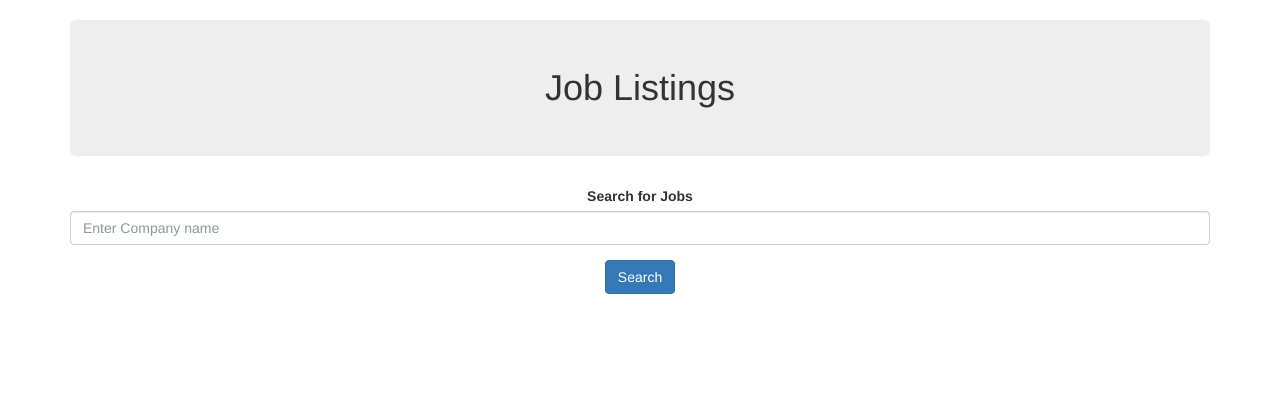
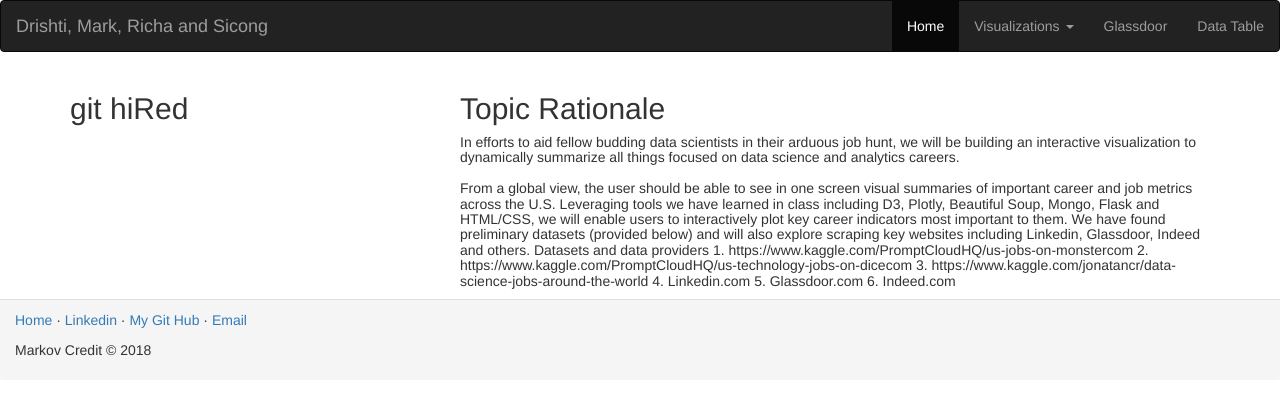
Before and after one commit to MarkovCredit/UCI_DRSM_Project2, a Flask app: page / in a window 1280 px wide. Shown: the top 395 px of the page. Run offline with Flask 2, Linux system fonts and the light colour scheme; data that the repository does not hold is empty; some libraries are stand-ins or nearby versions.

Commit message:
added new app.py and html(s)

```diff
--- a/app.py
+++ b/app.py
@@ -24,7 +24,7 @@ db = client.jobs_db
 def index():
     # Store the job listings collection in a list
     # Return the template with the jobs list passed in
-    return render_template('index.html')
+    return render_template('index_landing.html')
 
 # Set route
 @app.route('/jobs')
@@ -39,38 +39,20 @@ def jobs():
     return json_data
 
 
-# @app.route('/test')
-# def jobs():
-#      return render_template('index2.html')
+@app.route('/table')
+def landing():
+     return render_template('index.html')
 
-# @app.route("/metadata/<sample>")
-# def sample_metadata(sample):
-#     """Return the MetaData for a given sample."""
-#     sel = [
-#         Samples_Metadata.sample,
-#         Samples_Metadata.ETHNICITY,
-#         Samples_Metadata.GENDER,
-#         Samples_Metadata.AGE,
-#         Samples_Metadata.LOCATION,
-#         Samples_Metadata.BBTYPE,
-#         Samples_Metadata.WFREQ,
-#     ]
 
-#     results = db.session.query(*sel).filter(Samples_Metadata.sample == sample).all()
+@app.route('/map')
+def map():
+     return render_template('index_map.html')
 
-#     # Create a dictionary entry for each row of metadata information
-#     sample_metadata = {}
-#     for result in results:
-#         sample_metadata["sample"] = result[0]
-#         sample_metadata["ETHNICITY"] = result[1]
-#         sample_metadata["GENDER"] = result[2]
-#         sample_metadata["AGE"] = result[3]
-#         sample_metadata["LOCATION"] = result[4]
-#         sample_metadata["BBTYPE"] = result[5]
-#         sample_metadata["WFREQ"] = result[6]
 
-#     print(sample_metadata)
-#     return jsonify(sample_metadata)
+@app.route('/charts')
+def charts():
+     return render_template('index_charts.html')
+
 
 if __name__ == "__main__":
     app.run(debug=True)
--- a/templates/index.html
+++ b/templates/index.html
@@ -15,6 +15,32 @@
 </head>
 
 <body>
+  <nav class="navbar navbar-inverse">
+        <div class="container-fluid">
+          <div class="navbar-header">
+            <a class="navbar-brand" href="http://127.0.0.1:5000">Drishti, Mark, Richa and Sicong</a>
+          </div>
+          <ul class="nav navbar-nav navbar-right">
+            <li class="active"><a href="http://127.0.0.1:5000">Home</a></li>
+            <li class="dropdown">
+                    <a class="dropdown-toggle" data-toggle="dropdown" href="#">Visualizations
+                    <span class="caret"></span></a>
+                    <ul class="dropdown-menu">
+
+                      <li><a href="http://127.0.0.1:5000/map">Map</a></li>
+                      <li><a href="http://127.0.0.1:5000/charts">Charts</a></li>
+
+                    </ul>
+                  </li>
+            <li><a href="https://goo.gl/t97dU2" target="_blank">Glassdoor</a></li>
+            <li><a href="http://127.0.0.1:5000/table">Data Table</a></li>
+          </ul>
+          <ul class="nav navbar-nav navbar-right">
+            <!-- <li><a href="https://www.amazon.com/s?k=free&ref=nb_sb_noss_2"><span class="glyphicon glyphicon-user"></span> Sign Up For Free Amazon packages!</a></li> -->
+
+          </ul>
+        </div>
+      </nav>
   <div class="container text-center">
     <h1 class="jumbotron">Job Listings</h1>
     <div>
--- /dev/null
+++ b/templates/index_landing.html
@@ -0,0 +1,173 @@
+<!DOCTYPE html>
+<html lang="en">
+<head>
+  <title>Find Jobs, Git Hired</title>
+  <meta charset="utf-8">
+  <meta name="viewport" content="width=device-width, initial-scale=1">
+  <link rel="stylesheet" href="https://maxcdn.bootstrapcdn.com/bootstrap/3.3.7/css/bootstrap.min.css">
+  <link rel="stylesheet" href="footer-distributed-with-contact-form.css">
+  <script src="https://ajax.googleapis.com/ajax/libs/jquery/3.3.1/jquery.min.js"></script>
+  <script src="https://maxcdn.bootstrapcdn.com/bootstrap/3.3.7/js/bootstrap.min.js"></script>
+
+  <!---->
+  <style>
+  .fakeimg {
+      height: 200px;
+      background: #aaa;
+  }
+  </style>
+</head>
+<body>
+
+<!-- <div class="jumbotron text-center" style="margin-bottom:0">
+  <h1>Data Viz and Bootstrap</h1>
+</div> -->
+
+
+
+<nav class="navbar navbar-inverse">
+        <div class="container-fluid">
+          <div class="navbar-header">
+            <a class="navbar-brand" href="http://127.0.0.1:5000">Drishti, Mark, Richa and Sicong</a>
+          </div>
+          <ul class="nav navbar-nav navbar-right">
+            <li class="active"><a href="http://127.0.0.1:5000">Home</a></li>
+            <li class="dropdown">
+                    <a class="dropdown-toggle" data-toggle="dropdown" href="#">Visualizations
+                    <span class="caret"></span></a>
+                    <ul class="dropdown-menu">
+
+                      <li><a href="http://127.0.0.1:5000/map">Map</a></li>
+                      <li><a href="http://127.0.0.1:5000/charts">Charts</a></li>
+
+                    </ul>
+                  </li>
+            <li><a href="https://goo.gl/t97dU2" target="_blank">Glassdoor</a></li>
+            <li><a href="http://127.0.0.1:5000/table">Data Table</a></li>
+          </ul>
+          <ul class="nav navbar-nav navbar-right">
+            <!-- <li><a href="https://www.amazon.com/s?k=free&ref=nb_sb_noss_2"><span class="glyphicon glyphicon-user"></span> Sign Up For Free Amazon packages!</a></li> -->
+
+          </ul>
+        </div>
+      </nav>
+
+<div class="container">
+  <div class="row">
+    <div class="col-sm-4">
+      <h2>git hiRed</h2>
+      <!--<h5>Photo of me:</h5>
+      <div class="ME.jpg">Fake Image</div>
+      </p>-->
+      <!-- <h3>Some Links</h3> -->
+      <!-- <p>Plceholder for some other text.</p> -->
+     <!-- <ul class="nav nav-pills nav-stacked">
+        <li class="active"><a href="#">Link 1 Placeholder</a></li>
+        <li><a href="#">Link 2 Placeholder</a></li>
+        <li><a href="#">Link 3 Placeholder</a></li>
+      </ul> -->
+      <hr class="hidden-sm hidden-md hidden-lg">
+    </div>
+    <div class="col-sm-8">
+      <h2>Topic Rationale </h2>
+      <h5>
+         In efforts to aid fellow budding data scientists in their arduous job hunt,
+                    we will be building an interactive visualization to dynamically summarize all
+                    things focused on data science and analytics careers.<br> </br> From a global view,
+                    the user should be able to see in one screen visual summaries of important career
+                    and job metrics across the U.S. Leveraging tools we have learned in class including D3,
+                    Plotly, Beautiful Soup, Mongo, Flask and HTML/CSS, we will enable users to interactively
+                    plot key career indicators most important to them.  We have found preliminary datasets (provided below)
+                    and will also explore scraping key websites including Linkedin, Glassdoor, Indeed and others.
+
+Datasets and data providers
+1.	https://www.kaggle.com/PromptCloudHQ/us-jobs-on-monstercom
+2.	https://www.kaggle.com/PromptCloudHQ/us-technology-jobs-on-dicecom
+3.	https://www.kaggle.com/jonatancr/data-science-jobs-around-the-world
+4.	Linkedin.com
+5.	Glassdoor.com
+6.	Indeed.com
+  </h5>
+      <!-- <div class="img=responsive" src = "Lat vs Max Temp.png">Max Temp x Latitude</div> -->
+      <div>
+
+
+                    </div>
+
+
+
+
+      <!-- <table cellspacing="0" cellpadding="0" border="0">
+            <tr>
+                <td style="text-align: center;">
+                    <img src="Lat vs Cloudiness.png" alt="" />
+                    <br />
+                    <a href="visualizations_page_Cloudiness.html">Lat vs Cloudiness Analysis</a>
+                </td>
+                <td style="text-align: center;">
+                    <img src="Lat vs Humidity.png" alt="" />
+                    <br />
+                    <a href="visualizations_Page_Humidity.html">Lat vs Humidity Analysis</a>
+                </td>
+            </tr>
+            <tr>
+                <td style="text-align: center;">
+                    <img src="Lat vs Max Temp.png" alt="" />
+                    <br />
+                    <a href="visualizations_Page_MaxTemp.html">Lat vs Max Temp Analysis</a>
+                </td>
+                <td style="text-align: center;">
+                    <img src="Lat vs Wind Speed.png" alt="" />
+                    <br />
+                    <a href="visualizations_Page_Wind Speed.html">Lat vs Wind Speed Analysis</a>
+                </td>
+            </tr>
+        </table> -->
+
+
+          <!--    <img src="Lat vs Cloudiness.png">
+              <img src="Lat vs Humidity.png">
+
+
+
+            <img src="Lat vs Max Temp.png">
+            <img src="Lat vs Wind Speed.png"> -->
+
+      <!-- <p>Some text..</p>
+      <p>Sunt in culpa qui officia deserunt mollit anim id est laborum consectetur adipiscing elit, sed do eiusmod tempor incididunt ut labore et dolore magna aliqua. Ut enim ad minim veniam, quis nostrud exercitation ullamco.</p>
+      <br>
+      <h2>TITLE HEADING</h2>
+      <h5>Title description, Sep 2, 2017</h5>
+      <div class="fakeimg">Fake Image</div>
+      <p>Some text..</p>
+      <p>Sunt in culpa qui officia deserunt mollit anim id est laborum consectetur adipiscing elit, sed do eiusmod tempor incididunt ut labore et dolore magna aliqua. Ut enim ad minim veniam, quis nostrud exercitation ullamco.</p>
+      -->
+    </div>
+  </div>
+</div>
+
+ <div class="panel-footer" style="margin-bottom:0">
+
+ <!-- <li><a href="https://github.com/MarkovCredit/">My Git Hub</a></li>
+  <li><a href="mailto:mark.levinejr@gmail.com">Email</a> -->
+
+
+
+<footer class="footer-basic-centered">
+
+      <p class="footer-links">
+      <a href="LandingPage.html">Home</a>
+      ·
+      <a href="https://www.linkedin.com/in/mark-levine-26192628/">Linkedin</a>
+      ·
+      <a href="https://github.com/MarkovCredit/">My Git Hub</a>
+      ·
+      <a href="mailto:mark.levinejr@gmail.com">Email</a>
+    </p>
+
+    <p class="footer-company-name">Markov Credit © 2018</p>
+
+  </footer>
+</div>
+</body>
+</html>
```
Also changed, not shown: templates/index2.html (added, +168 -0 lines), templates/index_charts.html (added, +157 -0 lines), templates/index_map.html (added, +157 -0 lines), 1 other file.
